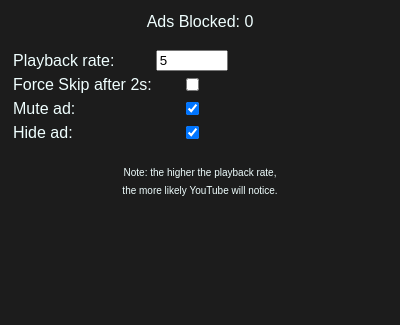
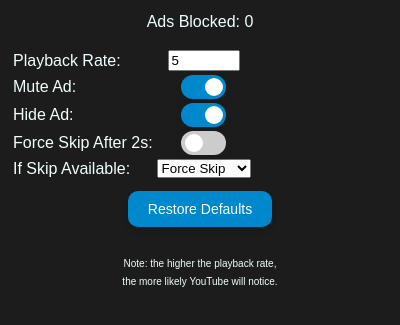
Before and after one commit to MartinBraquet/youtube-adblock, a browser extension: page popup.html in a window 400 px wide. Shown: the part 85-410 px from the top of the page. Drawn offline with Linux system fonts and the light colour scheme.

Commit message:
Implemented Skip Behavior dropdown setting and Restore Defaults button
Can I sleep now?

```diff
--- a/popup.html
+++ b/popup.html
@@ -1,6 +1,7 @@
 <!DOCTYPE html>
 <html lang="en">
 <meta name="viewport" content="width=device-width, initial-scale=1" />
+
 <head>
   <title>YouTube AdBlock</title>
   <style>
@@ -13,13 +14,31 @@
       color: #F0FFFF;
       border-radius: 30px;
     }
+
     small {
       font-size: 10px;
     }
+
     h1 {
       color: #F0FFFF;
       font-size: 24px;
     }
+
+    .banner {
+      margin-top: 20px;
+      padding: 10px;
+      border-radius: 15px;
+    }
+
+    .banner img {
+      height: 50px;
+      border-radius: 10px;
+    }
+
+    p.status {
+      color: #4CAF50;
+    }
+
     .button {
       display: inline-block;
       padding: 10px 20px;
@@ -30,58 +49,129 @@
       text-decoration: none;
       outline: none;
       color: #fff;
-      background-color: #0088cc;
       border: none;
       border-radius: 10px;
       box-shadow: 0 4px 6px rgba(0, 0, 0, 0.1);
       transition: all 0.3s;
     }
 
-    .button:hover {
+    .button,
+    input:checked+.slider {
+      background-color: #0088cc;
+    }
+
+    .button:hover,
+    input:checked+.slider:hover {
       background-color: #005c99;
     }
-    .button:active {
-      background-color: #005c99;
-      box-shadow: 0 5px #666;
-      transform: translateY(4px);
+
+    .button:active,
+    input+.slider:active {
+      box-shadow: 0 3px #666;
+      transform: translateY(2px);
     }
-    .banner {
-      margin-top: 20px;
-      padding: 10px;
-      border-radius: 15px;
+
+    .switch {
+      position: relative;
+      display: inline-block;
+      width: 45px;
+      height: 24px;
+      box-shadow: 0 4px 6px rgba(0, 0, 0, 0.1);
     }
-    .banner img {
-      height: 50px;
-      border-radius: 10px;
+
+    .switch input {
+      opacity: 0;
+      width: 0;
+      height: 0;
     }
-    p.status {
-      color: #4CAF50;
+
+    .slider {
+      position: absolute;
+      cursor: pointer;
+      top: 0;
+      left: 0;
+      right: 0;
+      bottom: 0;
+      background-color: #ccc;
+      border-radius: 24px;
+      -webkit-transition: .1s;
+      transition: .1s;
+    }
+
+    .slider:before {
+      position: absolute;
+      content: "";
+      height: 18px;
+      width: 18px;
+      left: 4px;
+      bottom: 3px;
+      background-color: white;
+      border-radius: 50%;
+      -webkit-transition: .1s;
+      transition: .1s;
+    }
+
+    input:hover+.slider {
+      background-color: #aaa;
+    }
+
+    input:checked+.slider:before {
+      -webkit-transform: translateX(20px);
+      -ms-transform: translateX(20px);
+      transform: translateX(20px);
     }
   </style>
 </head>
+
 <body>
   <h1>YouTube<br>AdBlock</h1>
   <p>Ads Blocked: <span id="adsSkipped"></span></p>
   <table>
     <tr>
-      <td align="left"><label for="adPlaybackRate">Playback rate:</label></td>
+      <td align="left"><label for="adPlaybackRate">Playback Rate:</label></td>
       <td><input type="number" id="adPlaybackRate" name="adPlaybackRate" min="1" max="1000" size="5"></td>
     </tr>
     <tr>
-      <td align="left"><label for="skipWanted">Force Skip after 2s:</label></td>
-      <td><input type="checkbox" id="skipWanted" name="skipWanted"></td>
+      <td align="left"><label for="muteWanted">Mute Ad:</label></td>
+      <td>
+        <label class="switch">
+          <input type="checkbox" id="muteWanted" name="muteWanted">
+          <span class="slider round"></span>
+        </label>
+      </td>
     </tr>
     <tr>
-      <td align="left"><label for="muteWanted">Mute ad:</label></td>
-      <td><input type="checkbox" id="muteWanted" name="muteWanted"></td>
+      <td align="left"><label for="hideWanted">Hide Ad:</label></td>
+      <td>
+        <label class="switch">
+          <input type="checkbox" id="hideWanted" name="hideWanted">
+          <span class="slider round"></span>
+        </label>
+      </td>
     </tr>
     <tr>
-      <td align="left"><label for="hideWanted">Hide ad:</label></td>
-      <td><input type="checkbox" id="hideWanted" name="hideWanted"></td>
+      <td align="left"><label for="forceSkip">Force Skip After 2s:</label></td>
+      <td>
+        <label class="switch">
+          <input type="checkbox" id="forceSkip" name="forceSkip">
+          <span class="slider round"></span>
+        </label>
+      </td>
+    </tr>
+    <tr>
+      <td align="left"><label for="skipBehavior">If Skip Available:</label></td>
+      <td>
+        <select id="skipBehavior" name="skipBehavior">
+          <option value=0>Do Nothing</option>
+          <option value=1>Click Button</option>
+          <option value=2>Force Skip</option>
+      </td>
     </tr>
   </table>
+  <button class="button" id="restoreDefaults">Restore Defaults</button>
   <p><small>Note: the higher the playback rate,<br>the more likely YouTube will notice.</small></p>
   <script src="utils.js"></script>
   <script src="popup.js"></script>
 </body>
+
 </html>
--- a/popup.js
+++ b/popup.js
@@ -26,10 +26,24 @@ function setElementAndListener(x, value) {
     addListener(x, value);
 }
 
+function restoreDefaults() {
+    for (let x in defaultOptions) {
+        local.set({[x]: defaultOptions[x]});
+        let element = document.getElementById(x);
+        if (typeof defaultOptions[x] === "boolean") {
+            element.checked = defaultOptions[x];
+        } else {
+            element.value = defaultOptions[x];
+        }
+    }
+}
+
 document.addEventListener('DOMContentLoaded', function () {
     setElement("adsSkipped", "textContent");
     setElementAndListener("adPlaybackRate", "value");
     setElementAndListener("muteWanted", "checked");
-    setElementAndListener("skipWanted", "checked");
+    setElementAndListener("forceSkip", "checked");
     setElementAndListener("hideWanted", "checked");
+    setElementAndListener("skipBehavior", "value");
+    document.getElementById("restoreDefaults").addEventListener('click', restoreDefaults);
 });
--- a/utils.js
+++ b/utils.js
@@ -1,8 +1,9 @@
 const defaultOptions = {
     adsSkipped: 0,
     adPlaybackRate: 5,
-    skipWanted: false,
     muteWanted: true,
-    hideWanted: true
+    hideWanted: true,
+    forceSkip: false,
+    skipBehavior: 2
 }
 let local = browser.storage.local;
```
Also changed, not shown: content.js (+19 -12 lines).
